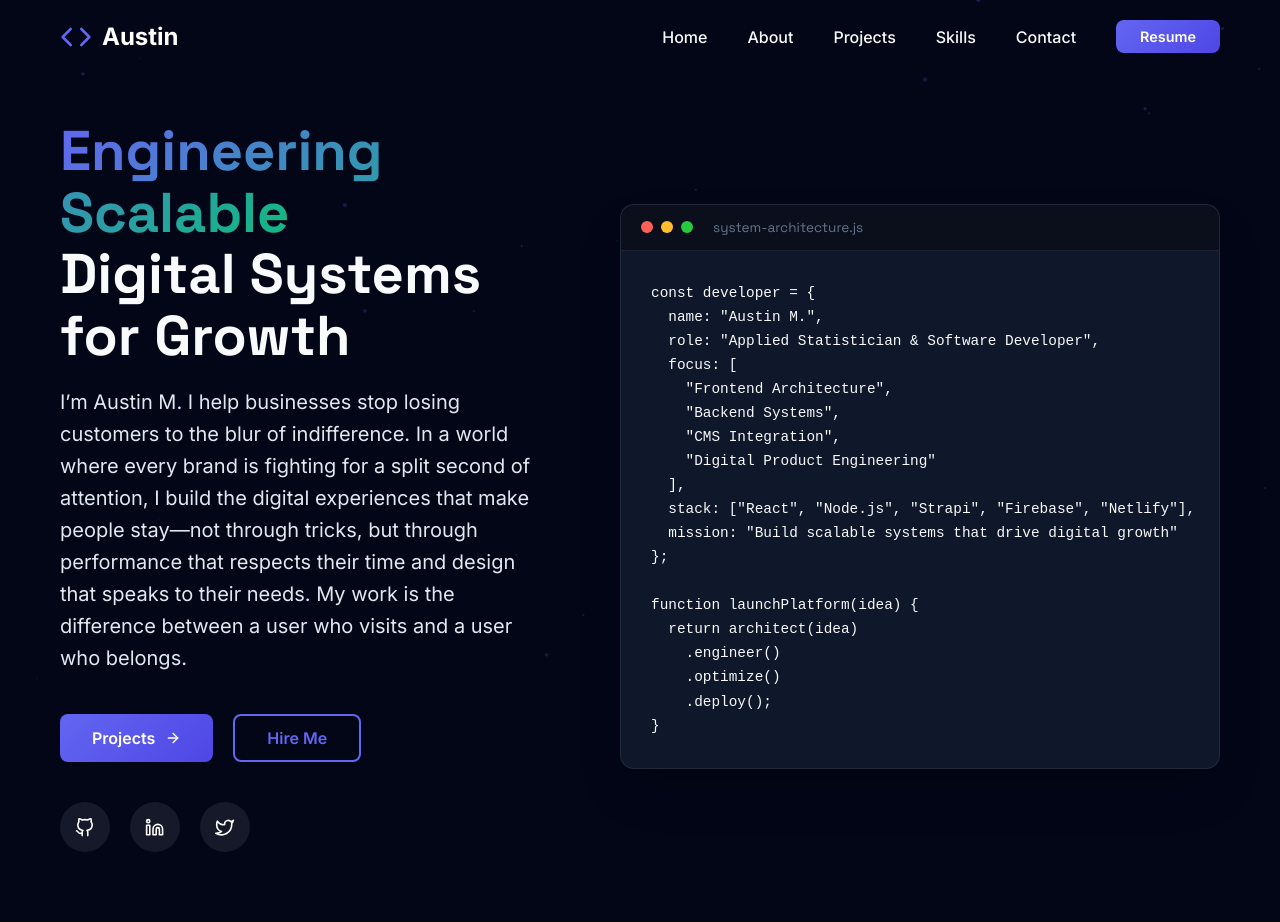
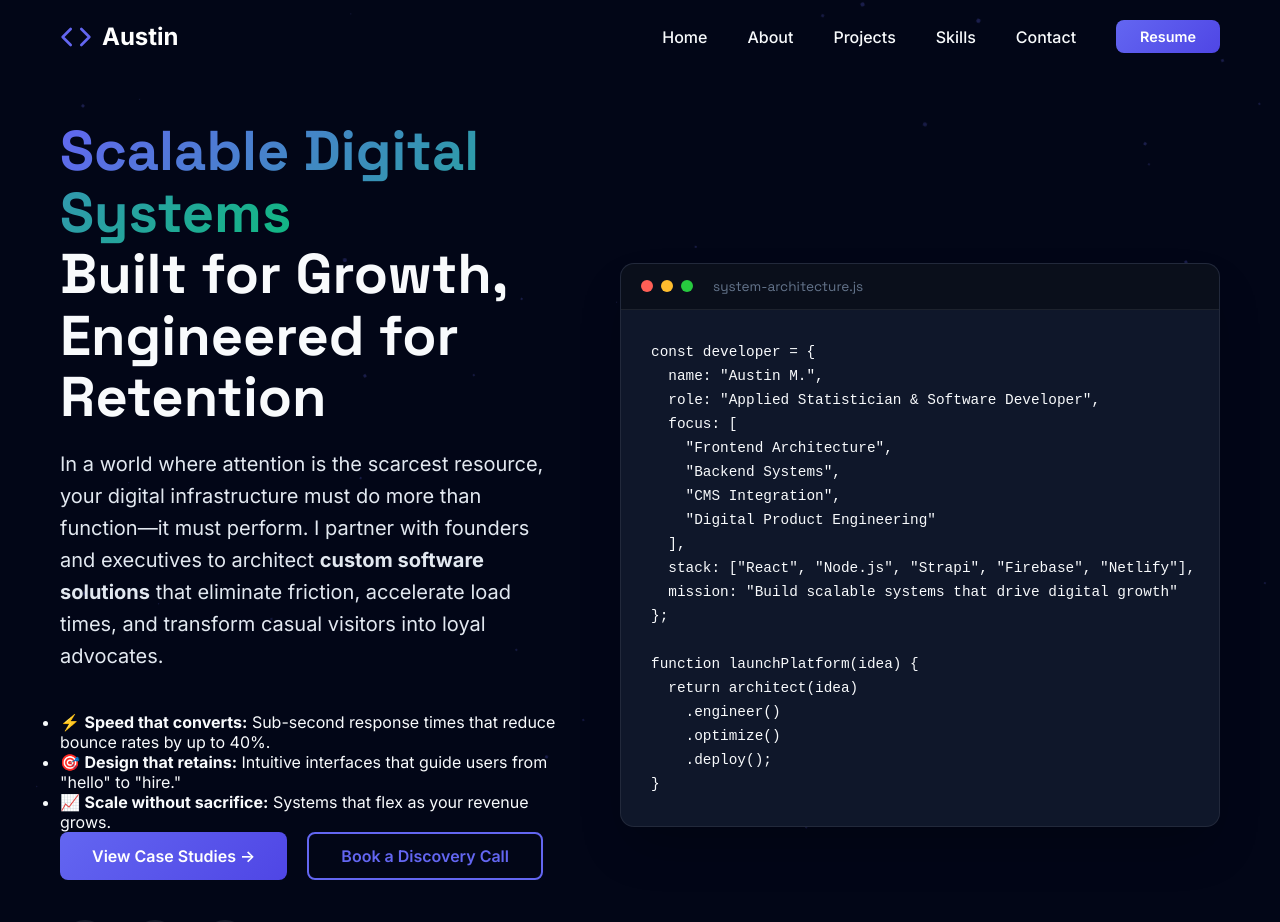
Before and after one commit to codewithaustin1/sharp-portfolio, a React (Create React App) app: page / in a window 1280 px wide. Shown: the top 922 px of the page. Built offline with nearby package versions, Linux system fonts and the light colour scheme.

Commit message:
Revamp Hero component with new content and layout
Updated hero section with new title, subtitle, and benefits list to better reflect the service offerings.

```diff
--- a/src/components/Hero/Hero.jsx
+++ b/src/components/Hero/Hero.jsx
@@ -28,21 +28,25 @@ const Hero = () => {
       <div className="particles"></div>
       <div className="container">
         <div className="hero-content fade-in">
-          <h1 className="hero-title">
-            <span className="gradient-text">Engineering Scalable</span>
-            <br />
-            Digital Systems for Growth
-          </h1>
-          <p className="hero-subtitle">
-           I’m Austin M. I help businesses stop losing customers to the blur of indifference. In a world where every brand is fighting for a split second of attention, I build the digital experiences that make people stay—not through tricks, but through performance that respects their time and design that speaks to their needs. My work is the difference between a user who visits and a user who belongs.</p>
-          <div className="hero-buttons">
-            <a href="#projects" className="btn">
-              Projects<FiArrowRight />
-            </a>
-            <a href="#contact" className="btn btn-secondary">
-              Hire Me
-            </a>
-          </div>
+          <h1 class="hero-title">
+  <span class="gradient-text">Scalable Digital Systems</span><br />
+  <span class="subhead">Built for Growth, Engineered for Retention</span>
+</h1>
+
+<p class="hero-subtitle">
+  In a world where attention is the scarcest resource, your digital infrastructure must do more than function—it must perform. I partner with founders and executives to architect <strong>custom software solutions</strong> that eliminate friction, accelerate load times, and transform casual visitors into loyal advocates.
+</p>
+
+<ul class="hero-benefits">
+  <li>⚡ <strong>Speed that converts:</strong> Sub-second response times that reduce bounce rates by up to 40%.</li>
+  <li>🎯 <strong>Design that retains:</strong> Intuitive interfaces that guide users from "hello" to "hire."</li>
+  <li>📈 <strong>Scale without sacrifice:</strong> Systems that flex as your revenue grows.</li>
+</ul>
+
+<div class="hero-buttons">
+  <a href="#projects" class="btn btn-primary">View Case Studies →</a>
+  <a href="#contact" class="btn btn-secondary">Book a Discovery Call</a>
+</div>
           <div className="social-links">
             {socialLinks.map((link) => (
               <a
```
